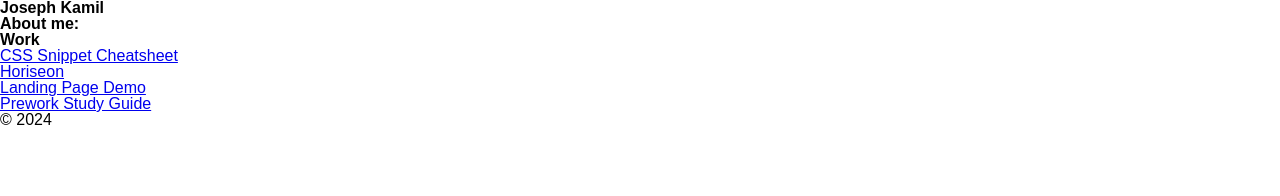
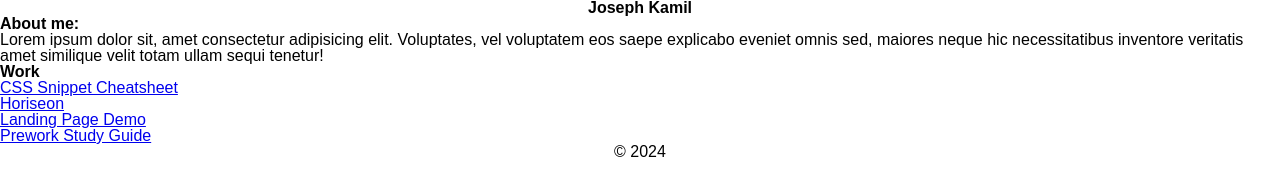
Before and after one commit to kamilj62/porfolio, a plain HTML site: page index.html in a window 1280 px wide. Drawn offline with Linux system fonts and the light colour scheme.

Commit message:
added css

```diff
--- a/assets/style.css
+++ b/assets/style.css
@@ -0,0 +1,7 @@
+h1 {
+    text-align: center;
+}
+
+footer {
+    text-align: center;
+}
--- a/index.html
+++ b/index.html
@@ -15,7 +15,10 @@
 
     <main>
         <section class="about_me">
-            <h2>About me:</h2>
+            <h2>About me: </h2>
+                <p>Lorem ipsum dolor sit, amet consectetur adipisicing elit. Voluptates, vel voluptatem
+                eos saepe explicabo eveniet omnis sed, maiores neque hic necessitatibus inventore veritatis amet
+                similique velit totam ullam sequi tenetur!</p>
         </section>
 
         <section class="work">
```
